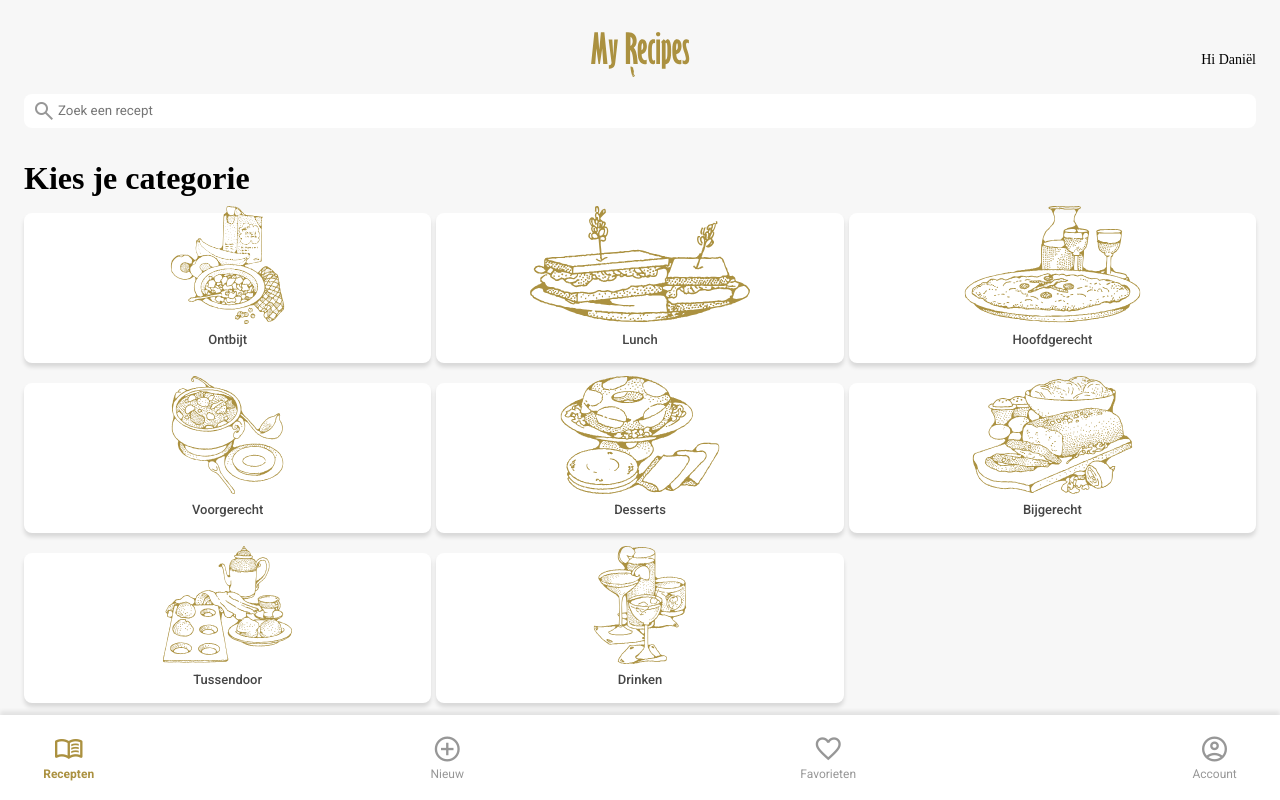
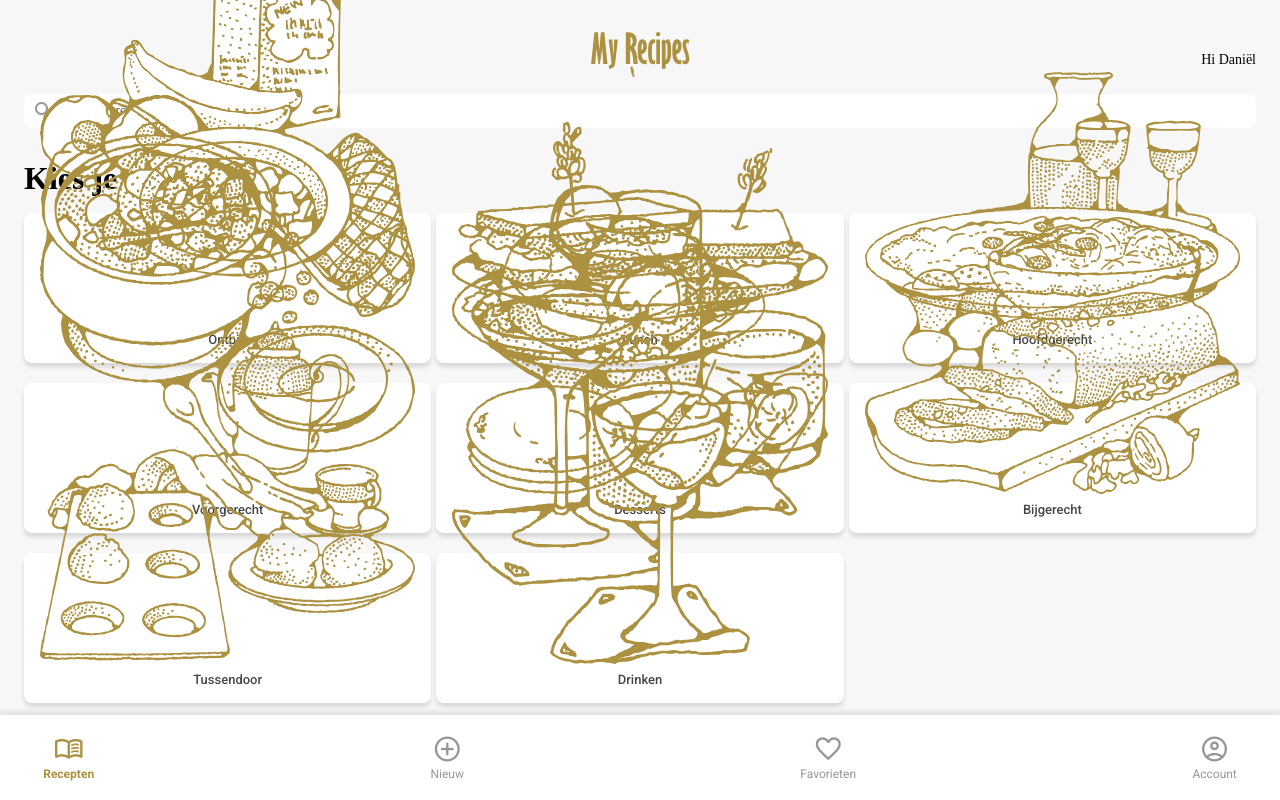
Before and after one commit to danieltreep/my-recipes-vue, a Vue app: page /recipes in a window 1280 px wide. Built offline with nearby package versions, Linux system fonts and the light colour scheme.

Commit message:
fixed img bug

```diff
--- a/src/assets/main.css
+++ b/src/assets/main.css
@@ -33,7 +33,7 @@
 }
 img {
   width: 100%;
-  height: 100%;
+
 }
 h1 {
   font-family: serif;
--- a/src/components/recipes/RecipeThumbnail.vue
+++ b/src/components/recipes/RecipeThumbnail.vue
@@ -65,5 +65,6 @@
     img {
         object-fit: cover;
         object-position: center;
+        height: 100%;
     }
 </style>
```
